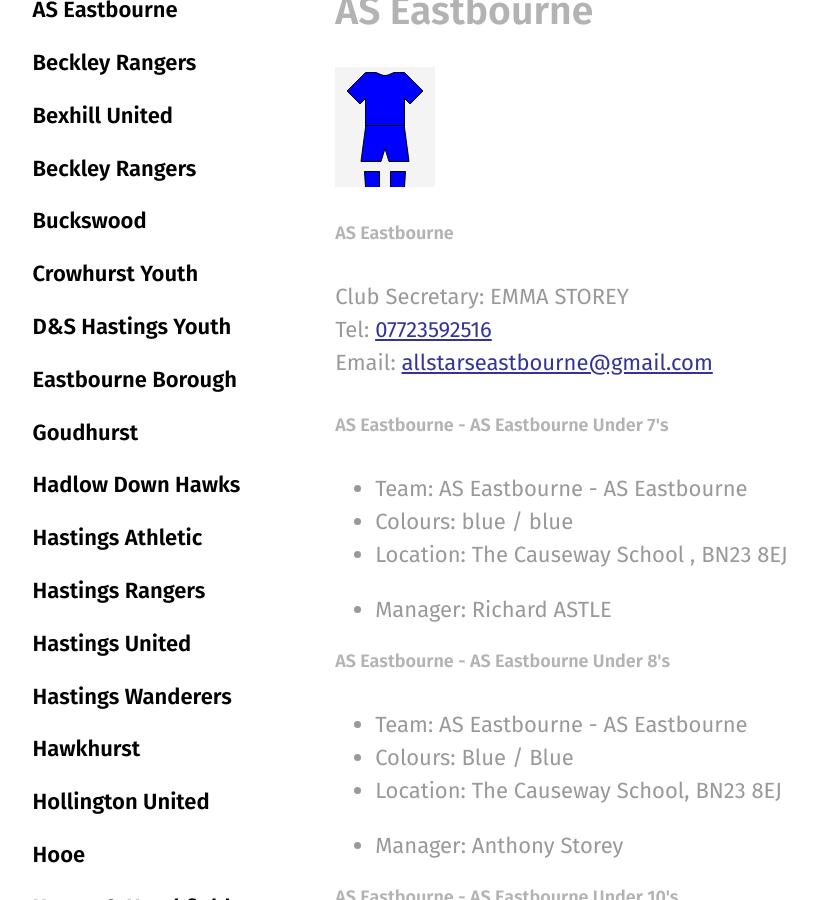
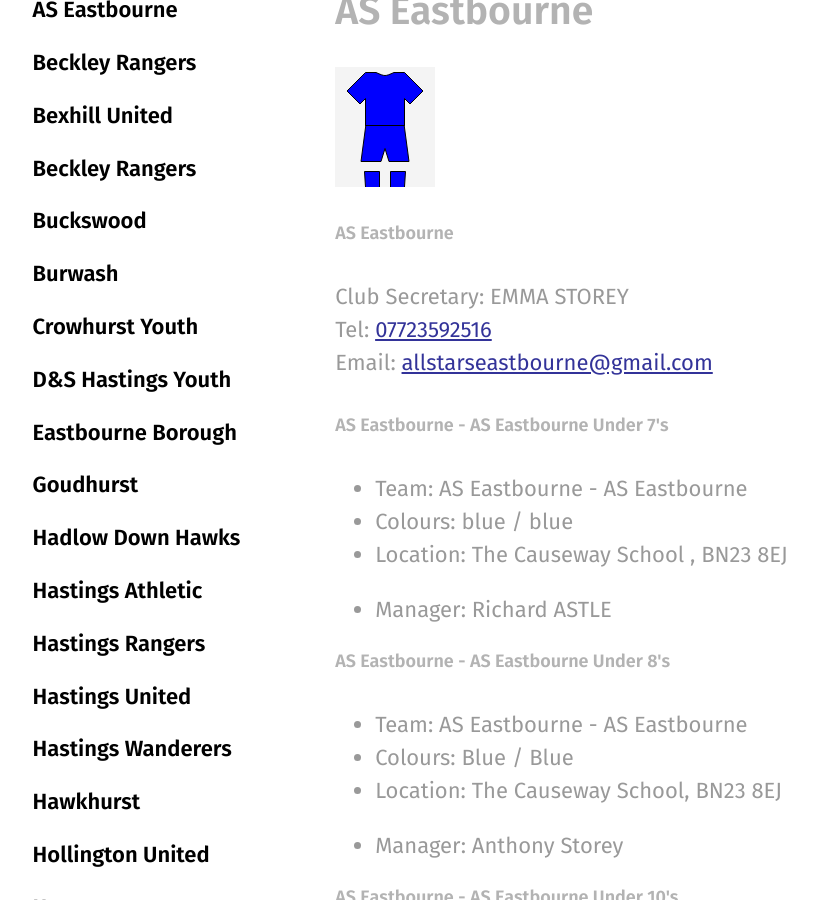
Before and after one commit to rotherleague/Rother, a Jekyll site: the page built from clubs.md, in a window 1280 px wide and 900 px high, scrolled down 355 px. Shown: the whole window, without its empty margins (102-919 px from the left). Built offline with Jekyll 4.4.1, drawn with Linux system fonts in a browser that asks for light colours; nearby versions of some CDN libraries.

Commit message:
Update menu.html

```diff
--- a/_includes/clubs/menu.html
+++ b/_includes/clubs/menu.html
@@ -6,8 +6,7 @@
 <li><a href="#bexhill">Bexhill United</a></li>
   <li><a href="#beckley">Beckley Rangers</a></li>
 <li><a href="#buckswood">Buckswood</a></li>
-
-<!--<li><a href="#burwash">Burwash</a></li>-->
+ <li><a href="#burwash">Burwash</a></li>
 <li><a href="#crowhurst">Crowhurst Youth</a></li>
 <li><a href="#ds_hastings">D&amp;S Hastings Youth</a></li>
 <li><a href="#eastbourne_borough">Eastbourne Borough</a></li>
```
